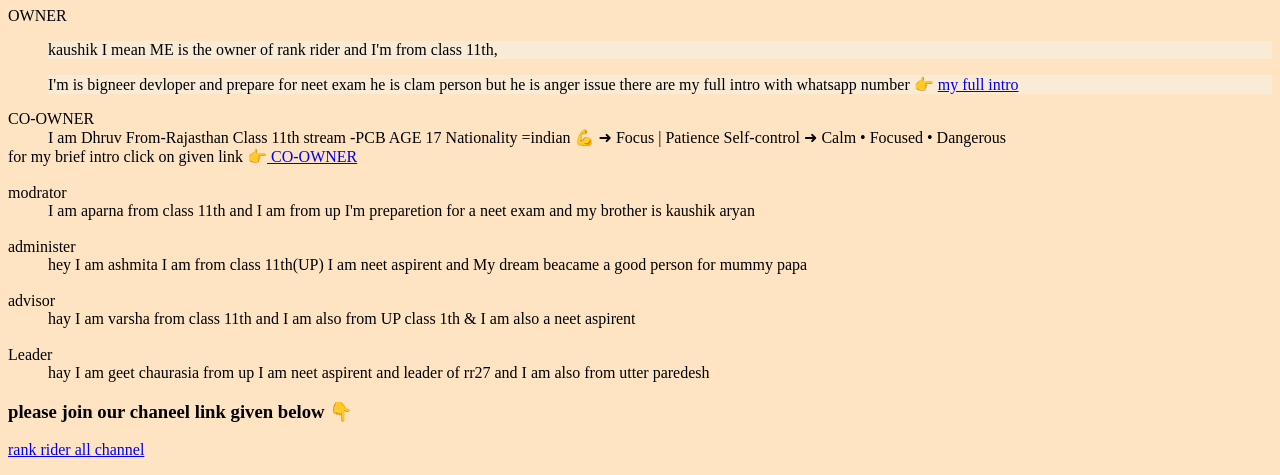
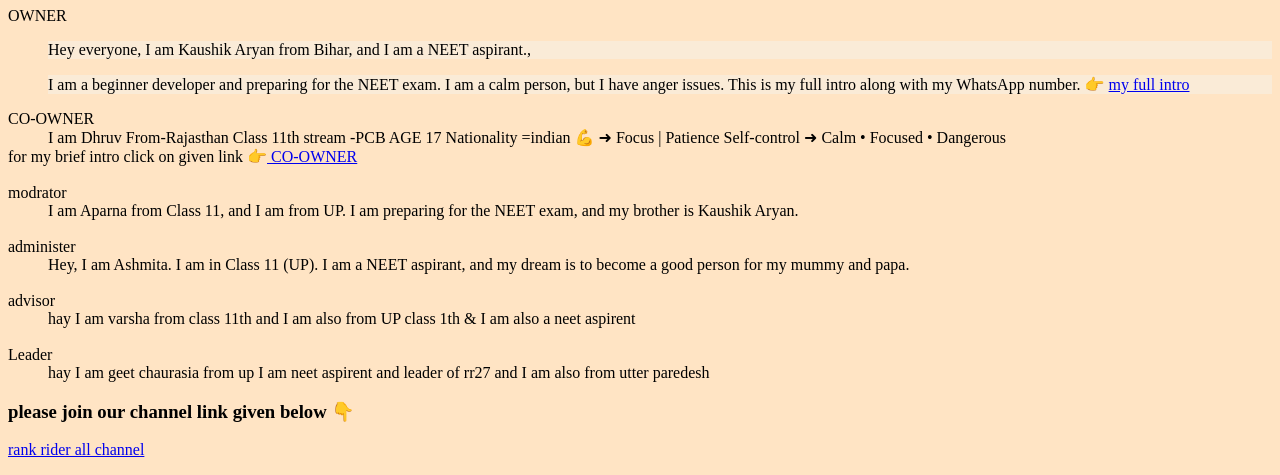
Before and after one commit to kaushikpkd5432y-creator/Rank-rider-admin-list, a plain HTML site: page index.html in a window 1280 px wide. Shown: the part 534-1009 px from the top of the page. Drawn offline with Linux system fonts and the light colour scheme.

Commit message:
Update index.html

```diff
--- a/index.html
+++ b/index.html
@@ -57,7 +57,7 @@
             <tr>
                 <td> geet </td>
                 <td>16</td>
-                <td>leader</td>
+                <td> 11th </td>
                 <td> leader</td>
                 <td> single</td>
             </tr>
@@ -68,11 +68,9 @@
         <dt>OWNER</dt>
         <p>
             <dd>
-                <p style="background-color: antiquewhite;"> kaushik I mean ME is the owner of rank rider and I'm from
-                    class 11th,</p>
-                <p style="background-color: antiquewhite;"> I'm is bigneer devloper and prepare for neet exam he is clam
-                    person but he is anger issue there are my
-                    full intro with whatsapp number 👉 <a target="_blank" href="https://t.me/mrkaushik32y">my full
+                <p style="background-color: antiquewhite;"> Hey everyone, I am Kaushik Aryan from Bihar, and I am a NEET aspirant.,</p>
+                <p style="background-color: antiquewhite;">I am a beginner developer and preparing for the NEET exam. I am a calm person, but I have anger issues. This is my full intro along with my WhatsApp number.
+                    👉 <a target="_blank" href="https://t.me/mrkaushik32y">my full
                         intro</a> </p>
             </DD>
         </p>
@@ -86,13 +84,13 @@
         <br>
 
         <dt> modrator</dt>
-        <dd> I am aparna from class 11th and I am from up I'm preparetion for a neet exam and my brother is kaushik
-            aryan </dd>
+        <dd> I am Aparna from Class 11, and I am from UP. I am preparing for the NEET exam, and my brother is Kaushik Aryan.
+ </dd>
         <br>
         <dt> administer</dt>
 
-        <dd> hey I am ashmita I am from class 11th(UP) I am neet aspirent and My dream beacame a good person for mummy
-            papa</dd>
+        <dd>Hey, I am Ashmita. I am in Class 11 (UP). I am a NEET aspirant, and my dream is to become a good person for my mummy and papa.
+</dd>
         <br>
         <dt> advisor </dt>
 
@@ -103,7 +101,7 @@
 
         <dd>hay I am geet chaurasia from up I am neet aspirent and leader of rr27 and I am also from utter paredesh</dd>
     </dl>
-    <h3> please join our chaneel link given below 👇</h3>
+    <h3> please join our channel link given below 👇</h3>
           <p><a href="https://rankriders.vercel.app"> rank rider all channel</a></p>
 
 </body>
```
